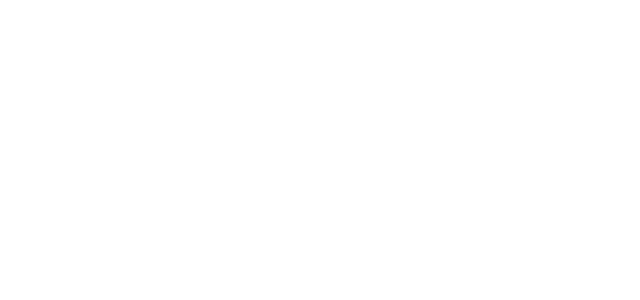
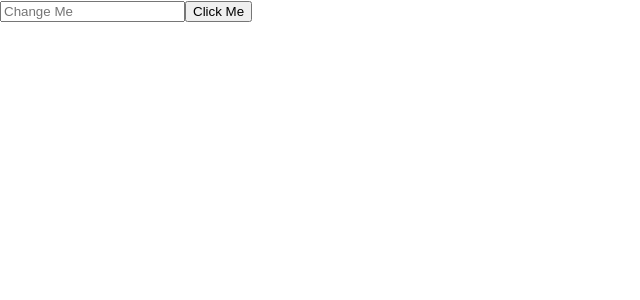
Before and after one commit to pgzisis/cic-fridays-react-course, a React (Create React App) app: page / in a window 1280 px wide. Shown: the top 300 px of the page, without its empty margins (0-640 px from the left). Built offline with nearby package versions, Linux system fonts and the light colour scheme.

Commit message:
Add handling events

```diff
--- a/src/App.js
+++ b/src/App.js
@@ -1,26 +1,19 @@
-// Let's do some conditional rendering! In this exercise we will render either a
-// square or a circle depending on a variable called `shape`. To start, head to
-// Square.js file!
+// Let's play with event handling! In this exercise we will render an input and
+// a button on the screen. When the button is clicked, or when the input's value
+// has changed, an alert will be shown on the screen!
 
-// Now that we are done with the shapes, let's wrap this up! Replace the return
-// statement with a regular if statement. If `shape` is equal to 'square' then
-// we should return the Square component, otherwise, we should return the Circle
-// component.
+// To start, go to Input.js
 
-// Don't forget the isGreen and isRed boolean props on the Square and Circle
-// components respectively!
-
-import { Square } from './Square';
-import { Circle } from './Circle';
+import { Input } from './Input';
+import { Button } from './Button';
 
 const App = () => {
-  const shape = 'square';
-
-  return <div></div>;
+  return (
+    <div>
+      <Input />
+      <Button />
+    </div>
+  );
 };
 
 export default App;
-
-// When you are done adding the components, try flipping the values on the
-// components` props, as well as on the `shape` variable. You should see changes
-// in colors and shapes! Congratulations on learning Conditional Rendering!
--- /dev/null
+++ b/src/Button.js
@@ -0,0 +1,13 @@
+// Here we want to render a button. When we click it, we want an alert to
+// show on the screen saying "Button was clicked"!
+const Button = () => {
+  // Can you do it by yourelf? If you need help, head to the previous component
+  // or the README.
+
+  return <button>Click Me</button>;
+};
+
+export { Button };
+
+// When you are done you should be seeing alerts whenever you click the button
+// or change the value in the input. Congratulations you learned Event Handling!
--- a/src/Circle.js
+++ /dev/null
@@ -1,25 +0,0 @@
-// In this component, just like with square, we want it to have a different
-// background color according to a boolean prop named isRed. If isRed is true,
-// then add a css class called 'red', otherwise, add a css class called 'purple'
-
-// In this case we already have a css class and we want to add another one
-// conditionally. One cool way to do it is with JavaScript template literals.
-// For example:
-
-/*
-  const Table = () => {
-    const hasFourLegs = true;
-
-    return (
-      <div className={`table ${hasFourLegs ? 'four-legs' : 'three-legs'}`}></div>
-    );
-  };
-*/
-
-const Circle = (props) => {
-  return <div className={`circle`}></div>;
-};
-
-export { Circle };
-
-// When you are finished go back to the App.js file to continue!
--- /dev/null
+++ b/src/Input.js
@@ -0,0 +1,16 @@
+// Here, we render an input. When it's value changes, we want to show an alert
+// on the screen.
+
+const Input = () => {
+  const handleChange = () => {
+    alert("Input's value changed!");
+  };
+
+  // Add the onChange event handler on the input, which will call
+  // handleChange upon change!
+  return <input placeholder="Change Me" />;
+};
+
+export { Input };
+
+// When done, go to Button.js
--- a/src/Square.js
+++ /dev/null
@@ -1,24 +0,0 @@
-// Here is where our square component lives! We would like it to have different
-// background color according to a boolean prop called isGreen. If isGreen is
-// true, then we should add a css class called 'green', otherwise, we should add
-// a css class called 'blue'. Don't worry about the css, it has already been
-// taken care of!
-
-// For example if I wanted to give a `div` a different class according to a
-// condition:
-
-/*
-  const Table = () => {
-    const hasFourLegs = true;
-
-    return <div className={hasFourLegs ? 'four-legs' : 'three-legs'}></div>;
-  };
-*/
-
-const Square = (props) => {
-  return <div></div>;
-};
-
-export { Square };
-
-// When you are finished go to Circle.js to continue!
--- a/src/index.css
+++ b/src/index.css
@@ -11,28 +11,3 @@
   font-family: source-code-pro, Menlo, Monaco, Consolas, 'Courier New',
     monospace;
 }
-
-div {
-  height: 200px;
-  width: 200px;
-}
-
-.green {
-  background-color: green;
-}
-
-.blue {
-  background-color: blue;
-}
-
-.circle {
-  border-radius: 50%;
-}
-
-.red {
-  background-color: red;
-}
-
-.purple {
-  background-color: purple;
-}
```
Also changed, not shown: 1 other file (tests, documents, lock files or other folders).
